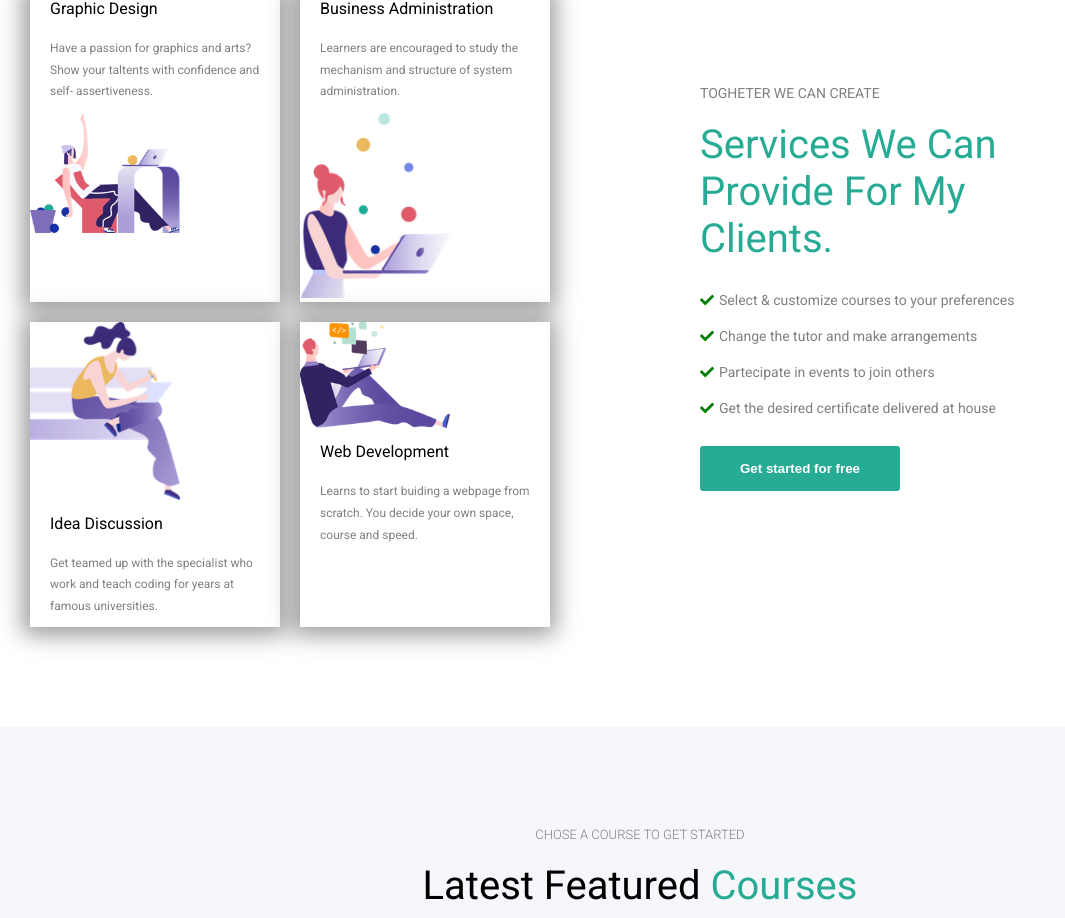
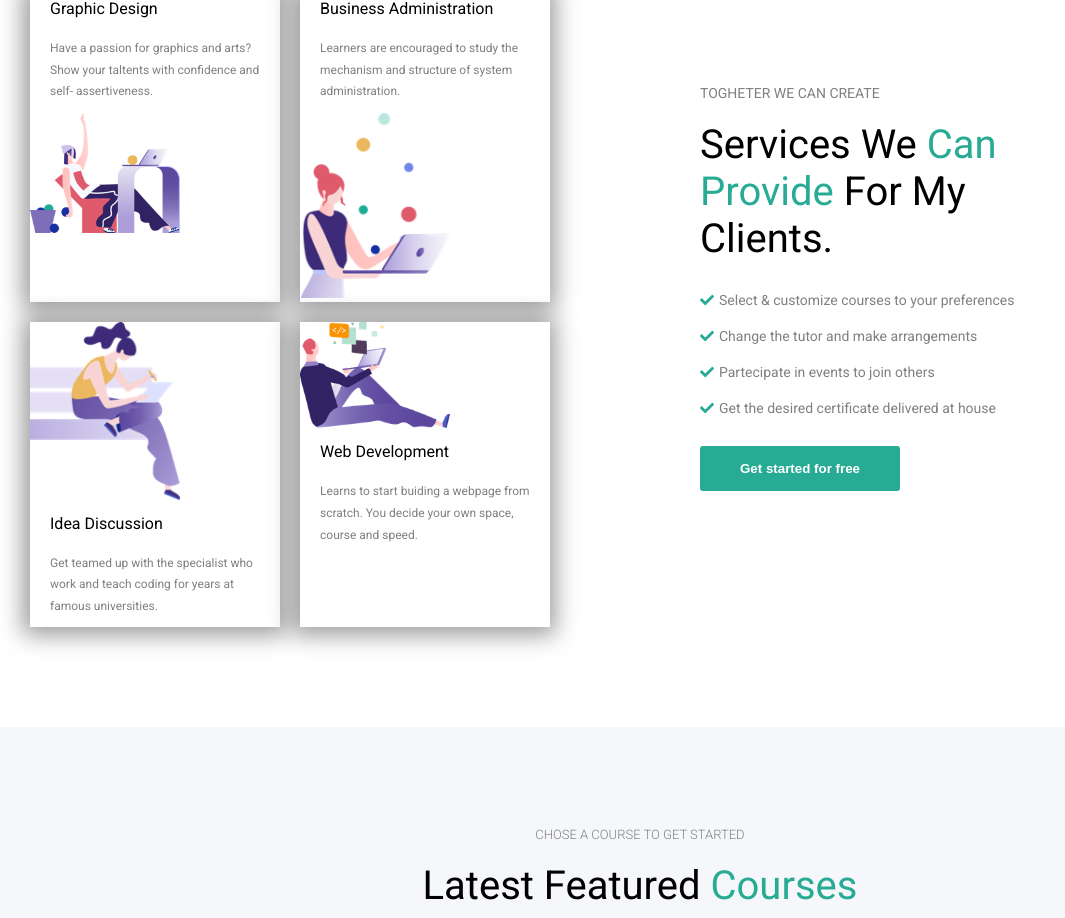
Before and after one commit to RobertoVillani98/proj-html-vuejs, a Vue app: page / in a window 1280 px wide. Shown: the part 1200-2118 px from the top of the page, without its empty margins (0-1065 px from the left). Built offline with nearby package versions, Linux system fonts and the light colour scheme.

Commit message:
fix rename section

```diff
--- a/src/App.vue
+++ b/src/App.vue
@@ -2,10 +2,10 @@
   <div id="app">
     <Header :links="links" />
     <Hero />
-    <Section1 />
-    <Section2 />
-    <Section3 />
-    <Section4 />
+    <Info />
+    <Courses />
+    <About />
+    <Blogs />
     <Footer />
   </div>
 </template>
@@ -14,20 +14,20 @@
 import Header from "./components/macro/Header.vue";
 import Hero from "./components/macro/Hero.vue";
 import Footer from "./components/macro/Footer.vue";
-import Section1 from "./components/Sections/Section1.vue";
-import Section2 from "./components/Sections/Section2.vue";
-import Section3 from "./components/Sections/Section3.vue";
-import Section4 from "./components/Sections/Section4.vue";
+import Info from "./components/Sections/Info.vue";
+import Courses from "./components/Sections/Courses.vue";
+import About from "./components/Sections/About.vue";
+import Blogs from "./components/Sections/Blogs.vue";
 
 export default {
   name: "App",
   components: {
     Header,
     Hero,
-    Section1,
-    Section2,
-    Section3,
-    Section4,
+    Info,
+    Courses,
+    About,
+    Blogs,
     Footer,
   },
   data() {
--- a/src/components/Sections/Section1.vue
+++ b/src/components/Sections/Info.vue
@@ -76,7 +76,9 @@
 
       <div class="row-dx">
         <div class="subtitle">togheter we can create</div>
-        <div class="title">Services We Can Provide For My Clients.</div>
+        <div class="title">
+          Services We <span>Can Provide</span> For My Clients.
+        </div>
         <div class="text">
           <i class="fas fa-check"></i>
           <span class="text-check"
@@ -228,10 +230,14 @@ export default {
       font-size: 40px;
       max-width: 400px;
       margin: 20px 0;
-      color: #27ab94;
+      color: black;
+
+      span {
+        color: #27ab94;
+      }
     }
     .text {
-      color: green;
+      color: #27ab94;
       margin: 10px 0;
       font-size: 14px;
 
```
Also changed, not shown: src/components/Sections/About.vue (renamed from src/components/Sections/Section3.vue), src/components/Sections/Blogs.vue (renamed from src/components/Sections/Section4.vue), src/components/Sections/Courses.vue (renamed from src/components/Sections/Section2.vue).
